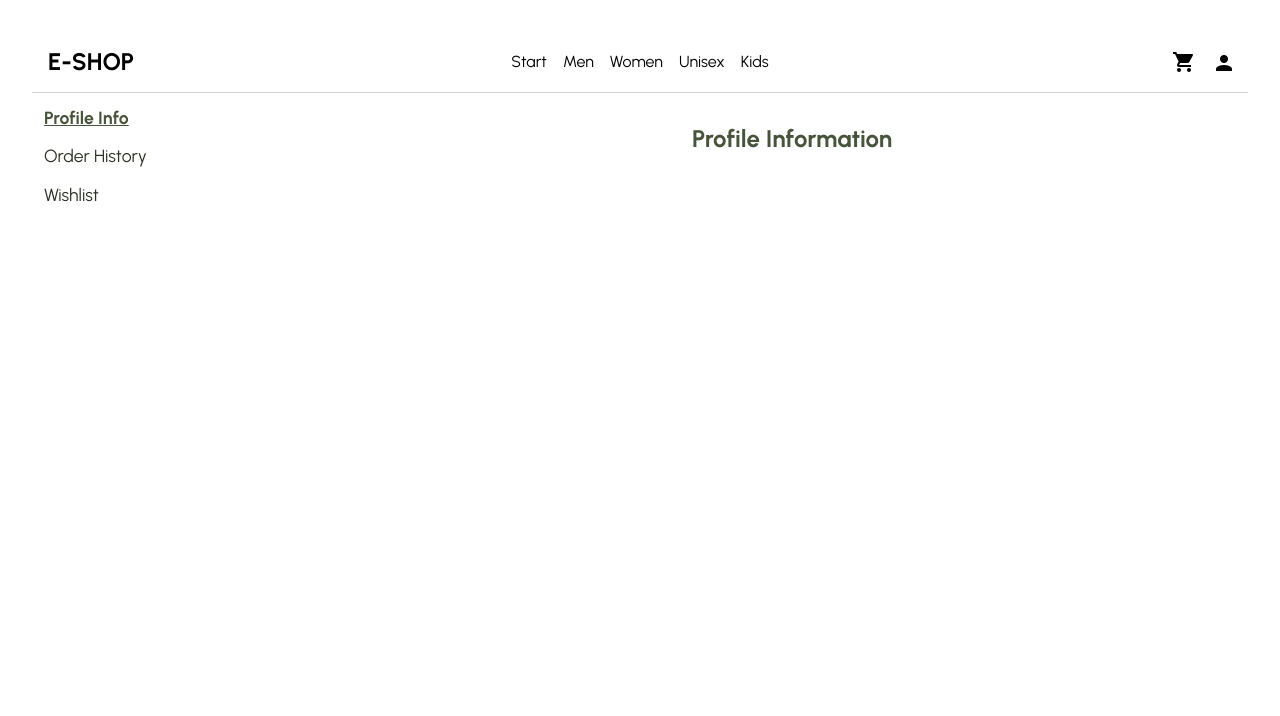
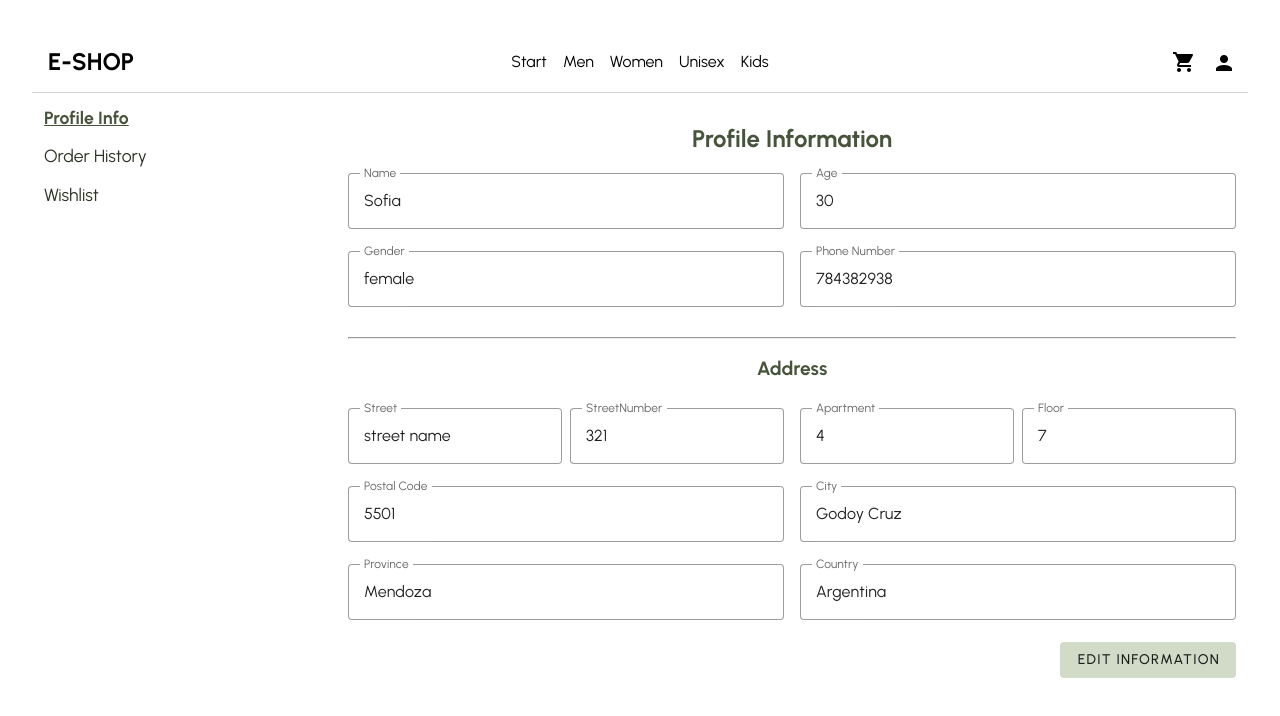
Before and after one commit to Makita7/shoe-e-shop-0.2, a Vue app: page /profile/profileInfo in a window 1280 px wide. Shown: the top 716 px of the page. Built offline with nearby package versions, Linux system fonts and the light colour scheme.

Commit message:
profile comp content

```diff
--- a/src/assets/base.css
+++ b/src/assets/base.css
@@ -5,5 +5,6 @@
   --light-blue: #dae6ef;
   --light-green: #d1dbc8;
   --mid-green: #46543b;
+  --green: #3d681c;
   --dark-green: #2a3323;
 }
--- a/src/components/profileComponents/ProfileInfoComp.vue
+++ b/src/components/profileComponents/ProfileInfoComp.vue
@@ -1,14 +1,97 @@
 <script setup lang="ts">
-import { defineComponent } from 'vue';
+import { defineComponent, ref } from 'vue';
 
 defineComponent({
   name: 'ProfileInfoComp',
 })
 
+const permitEdit = ref(true);
+
+const data = ref({
+  name: "Sofia",
+  age: 30,
+  gender: 'female',
+  phoneNumber: 784382938,
+  street: 'street name',
+  streetNumber: 321,
+  apartment: 4,
+  floor: 7,
+  postalCode: 5501,
+  city: "Godoy Cruz",
+  province: "Mendoza",
+  country: "Argentina",
+});
+
+const name = ref(data.value.name);
+const age = ref(data.value.age);
+const gender = ref(data.value.gender);
+const phone = ref(data.value.phoneNumber);
+
+const street = ref(data.value.street);
+const streetNumber = ref(data.value.streetNumber);
+const apartment = ref(data.value.apartment);
+const floor = ref(data.value.floor);
+
+
+const postalCode = ref(data.value.postalCode);
+const city = ref(data.value.city);
+const province = ref(data.value.province);
+const country = ref(data.value.country);
+
 </script>
 
 <template>
-  <div class="">
-    <h3 class="text-center mb-2" style="color: var(--mid-green);">Profile Information</h3>
+  <div class="text-capitalize">
+    <h3 class="text-center mb-4" style="color: var(--mid-green);">Profile Information</h3>
+
+    <div class="d-flex">
+      <v-text-field v-model="name" label="Name" variant="outlined" width="50%" class="mr-2" :readonly="permitEdit"
+        color="var(--green)" />
+      <v-text-field v-model="age" label="Age" variant="outlined" width="50%" class="ml-2" :readonly="permitEdit"
+        color="var(--green)" />
+    </div>
+    <div class="d-flex">
+      <v-text-field v-model="gender" label="Gender" variant="outlined" width="50%" class="mr-2" :readonly="permitEdit"
+        color="var(--green)" />
+      <!-- TODO: Format number -->
+      <v-text-field v-model="phone" label="Phone Number" variant="outlined" width="50%" class="ml-2"
+        :readonly="permitEdit" color="var(--green)" />
+    </div>
+    <hr class="my-2" />
+    <h4 class="text-center mt-4 mb-6 addressTitle">Address</h4>
+    <div class="d-flex">
+      <v-text-field v-model="street" label="Street" variant="outlined" width="50%" class="mr-2" :readonly="permitEdit"
+        color="var(--green)" />
+      <v-text-field v-model="streetNumber" label="streetNumber" variant="outlined" width="50%" class="mr-2"
+        :readonly="permitEdit" color="var(--green)" />
+      <v-text-field v-model="apartment" label="Apartment" variant="outlined" width="50%" class="ml-2"
+        :readonly="permitEdit" color="var(--green)" />
+      <v-text-field v-model="floor" label="Floor" variant="outlined" width="50%" class="ml-2" :readonly="permitEdit"
+        color="var(--green)" />
+    </div>
+    <div class="d-flex">
+      <v-text-field v-model="postalCode" label="postal Code" variant="outlined" width="50%" class="mr-2"
+        :readonly="permitEdit" color="var(--green)" />
+      <v-text-field v-model="city" label="City" variant="outlined" width="50%" class="ml-2" :readonly="permitEdit"
+        color="var(--green)" />
+    </div>
+    <div class="d-flex">
+      <v-text-field v-model="province" label="Province" variant="outlined" width="50%" class="mr-2"
+        :readonly="permitEdit" color="var(--green)" />
+      <v-text-field v-model="country" label="Country" variant="outlined" width="50%" class="ml-2" :readonly="permitEdit"
+        color="var(--green)" />
+    </div>
+
+    <div class="d-flex justify-end">
+      <v-btn @click="permitEdit = !permitEdit" class="mb-5" color="var(--light-green)" flat>Edit Information</v-btn>
+    </div>
   </div>
 </template>
+
+
+<style scoped>
+.addressTitle {
+  font-size: 1.2rem;
+  color: var(--mid-green);
+}
+</style>
```
